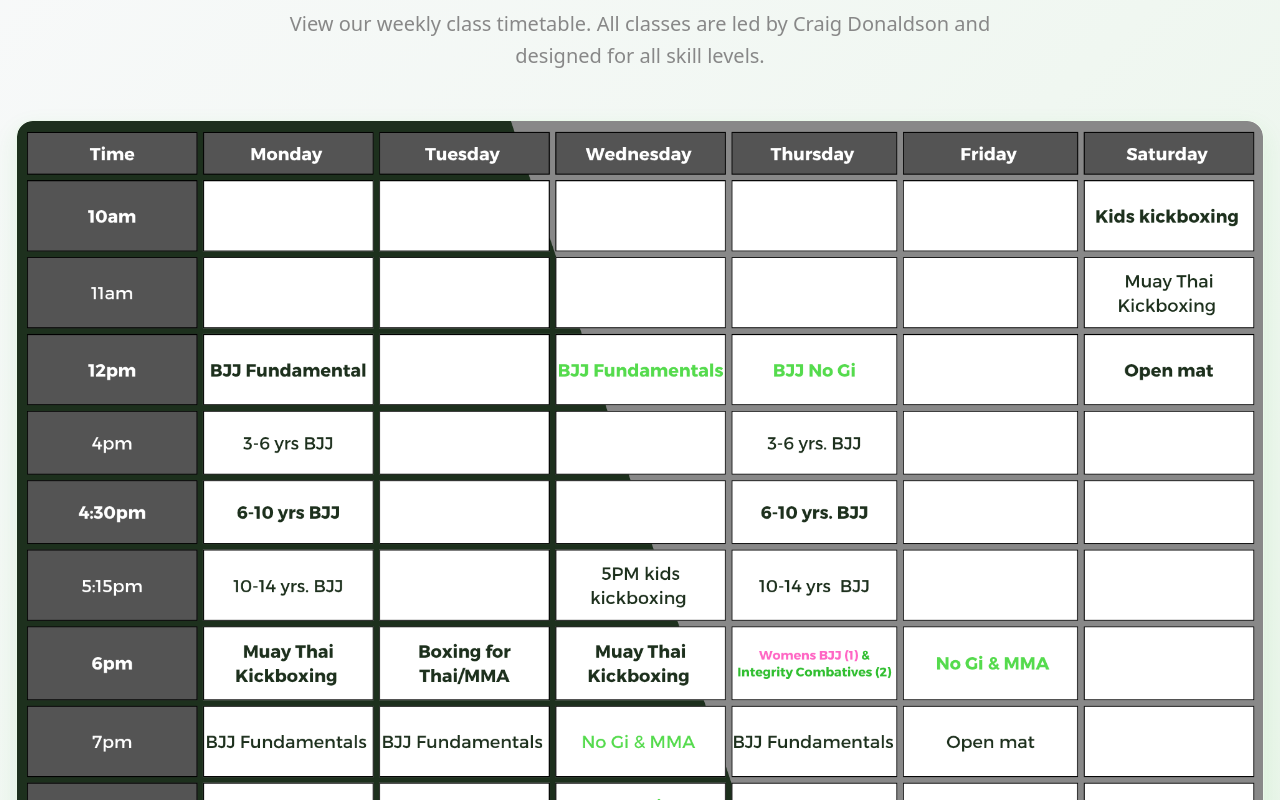
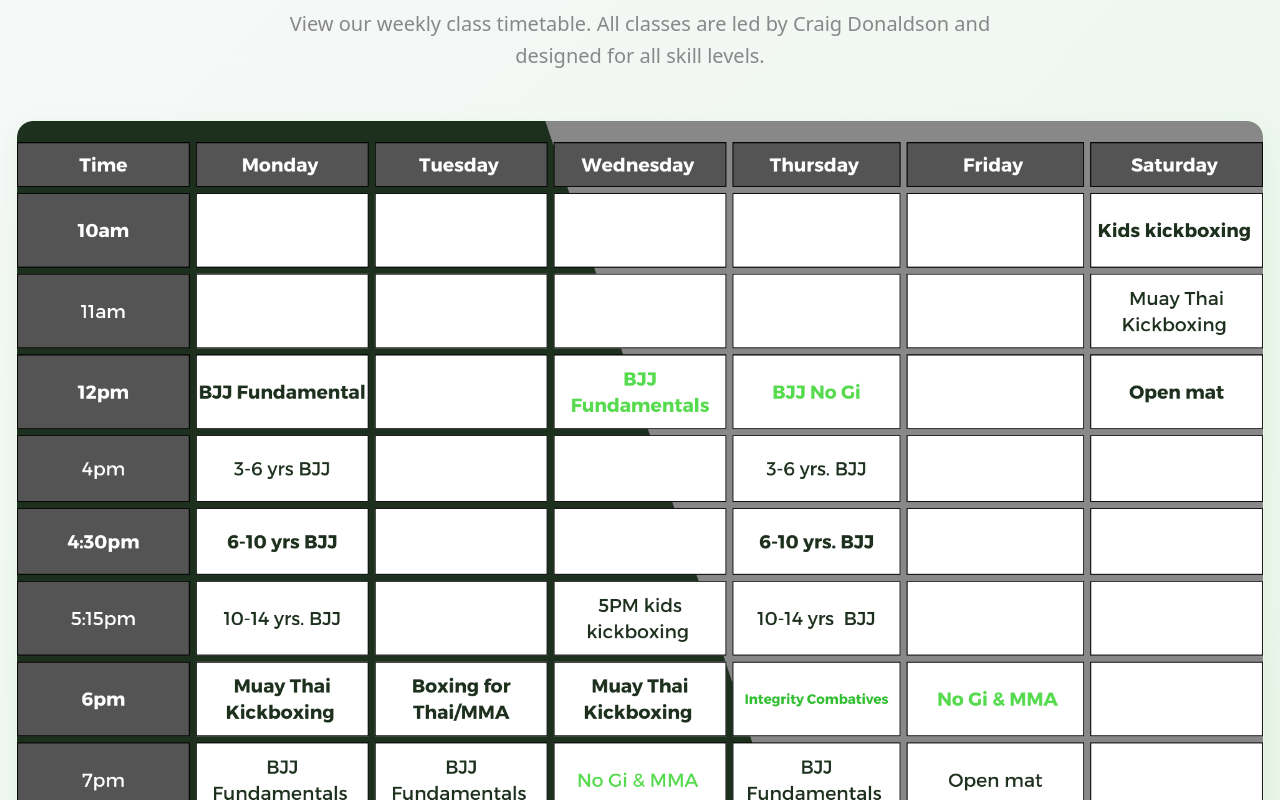
Before and after one commit to nsapsead/integrityMartialArtsAcademy, a Next.js app: page / in a window 1280 px wide. Shown: the part 5780-6580 px from the top of the page. Built offline with nearby package versions, Linux system fonts and the light colour scheme.

Commit message:
Update timetable to use Jan26TimetableNoLogo.png

```diff
--- a/src/components/ClassSchedule.tsx
+++ b/src/components/ClassSchedule.tsx
@@ -62,7 +62,7 @@ const ClassSchedule = () => {
           transition: 'all 0.6s ease 0.4s'
         }}>
           <Image
-            src="/images/Timetable No Logo.png"
+            src="/images/Jan26TimetableNoLogo.png"
             alt="Integrity Martial Arts Academy Class Schedule Timetable - Eltham BJJ and Martial Arts Classes"
             width={800}
             height={600}
```
Also changed, not shown: public/images/Integrity Timetable Jan 2026.png (added), public/images/Jan26TimetableNoLogo.png (added).
